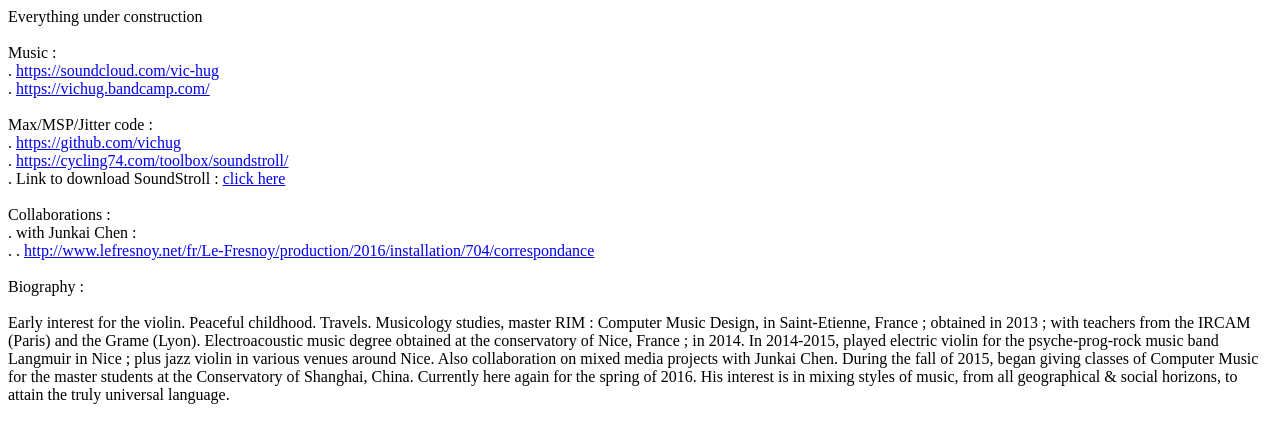
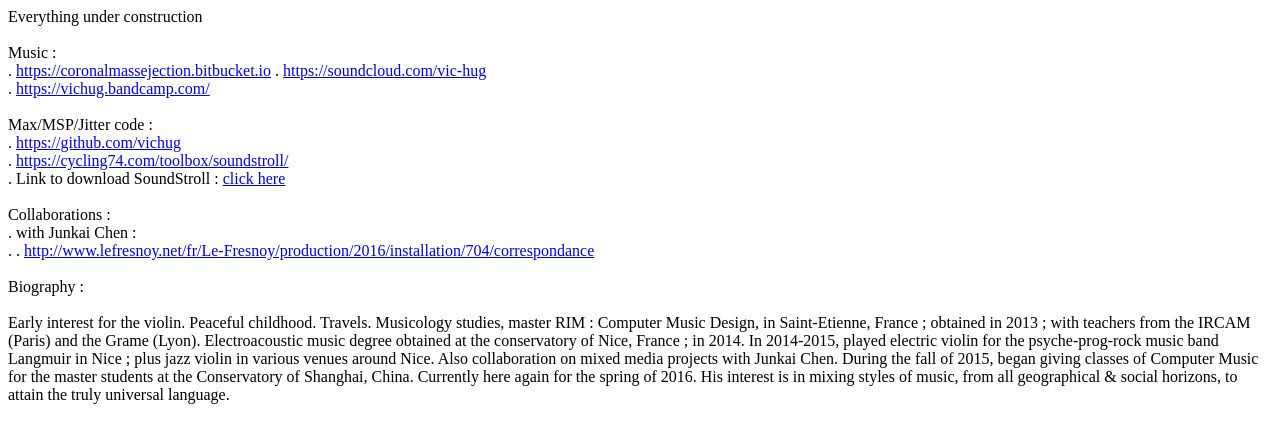
Before and after one commit to vichug/vichug.github.io, a plain HTML site: page index.html in a window 1280 px wide. Drawn offline with Linux system fonts and the light colour scheme.

Commit message:
add cme link

```diff
--- a/index.html
+++ b/index.html
@@ -2,6 +2,7 @@
 Everything under construction <br>
 <br>
 Music :<br>
+.	<a href="https://coronalmassejection.bitbucket.io">https://coronalmassejection.bitbucket.io</a>
 .   <a href="https://soundcloud.com/vic-hug">https://soundcloud.com/vic-hug</a> <br>
 .   <a href="https://vichug.bandcamp.com/">https://vichug.bandcamp.com/</a> <br>
 <br>
```
